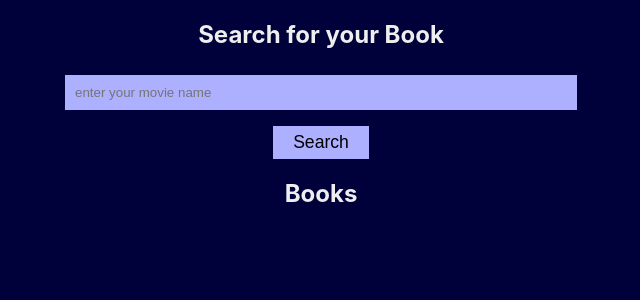
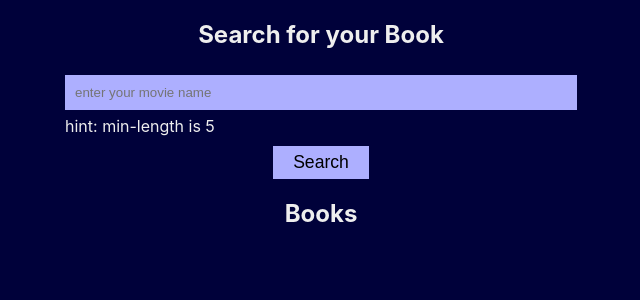
Before and after one commit to michealabidfekrysaad/react-redux, a React (Create React App) app: page / in a window 1280 px wide. Shown: the top 300 px of the page, without its empty margins (319-959 px from the left). Built offline with nearby package versions, Linux system fonts and the light colour scheme.

Commit message:
put validation for input

```diff
--- a/src/components/SearchInput/SearchInput.js
+++ b/src/components/SearchInput/SearchInput.js
@@ -6,9 +6,16 @@ import ButtonSubmit from "../ButtonSubmit/ButtonSubmit";
 import { moviesRequest } from "../../store/actions/Movies";
 
 // import { AddMovie } from "../store/AddMovieAction";
+let style = {
+  display: "block",
+  width: "40%",
+  margin: "auto",
+  textAlign: "left",
+};
 
 const SearchInput = (props) => {
   const [searchValue, setSearchValue] = useState("");
+  const [error, setError] = useState({ searchValue: "" });
 
   const handleChange = (event) => {
     const {
@@ -18,16 +25,35 @@ const SearchInput = (props) => {
   };
 
   const handleSubmit = (event) => {
-    // console.log(props);
     event.preventDefault();
     const { moviesRequest } = props;
-    if (searchValue) moviesRequest({searchValue});
+    if (searchValue.length < 5) {
+      setError({
+        searchValue: `increase length of text by ${5 - searchValue.length}`,
+      });
+      style = {
+        ...style,
+        color: "red",
+      };
+    } else {
+      setError({ searchValue: "" });
+      style = {
+        ...style,
+        color: "white",
+      };
+      moviesRequest({ searchValue });
+    }
     // ana weselt lel movies.js inisde saga
   };
 
   return (
     <main>
-      <TextInput searchValue={searchValue} handleChange={handleChange} />
+      <div>
+        <TextInput searchValue={searchValue} handleChange={handleChange} />
+        <span style={style}>
+          {error.searchValue ? error.searchValue : "hint: min-length is 5"}
+        </span>
+      </div>
       <ButtonSubmit handleSubmit={handleSubmit} />
     </main>
   );
@@ -41,4 +67,4 @@ const SearchInput = (props) => {
 //   // };
 // };
 
-export default connect(null, {moviesRequest})(SearchInput);
+export default connect(null, { moviesRequest })(SearchInput);
--- a/src/components/TextInput/TextInput.js
+++ b/src/components/TextInput/TextInput.js
@@ -4,7 +4,6 @@ import "./TextInput.css";
 // ana hena 3amel destruction lel props w ay change baktebo hena beysam3 fe el SearchInput
 //el mafrod ana ba3et props.handleChange && props.searchValue.
 //keda ana 3amel reusable input 3 bab3at leh el value w fn on change beta3to
-
 const TextInput = ({handleChange, searchValue}) => {
     return (
         <input
```
Also changed, not shown: 1 other file (tests, documents, lock files or other folders).
